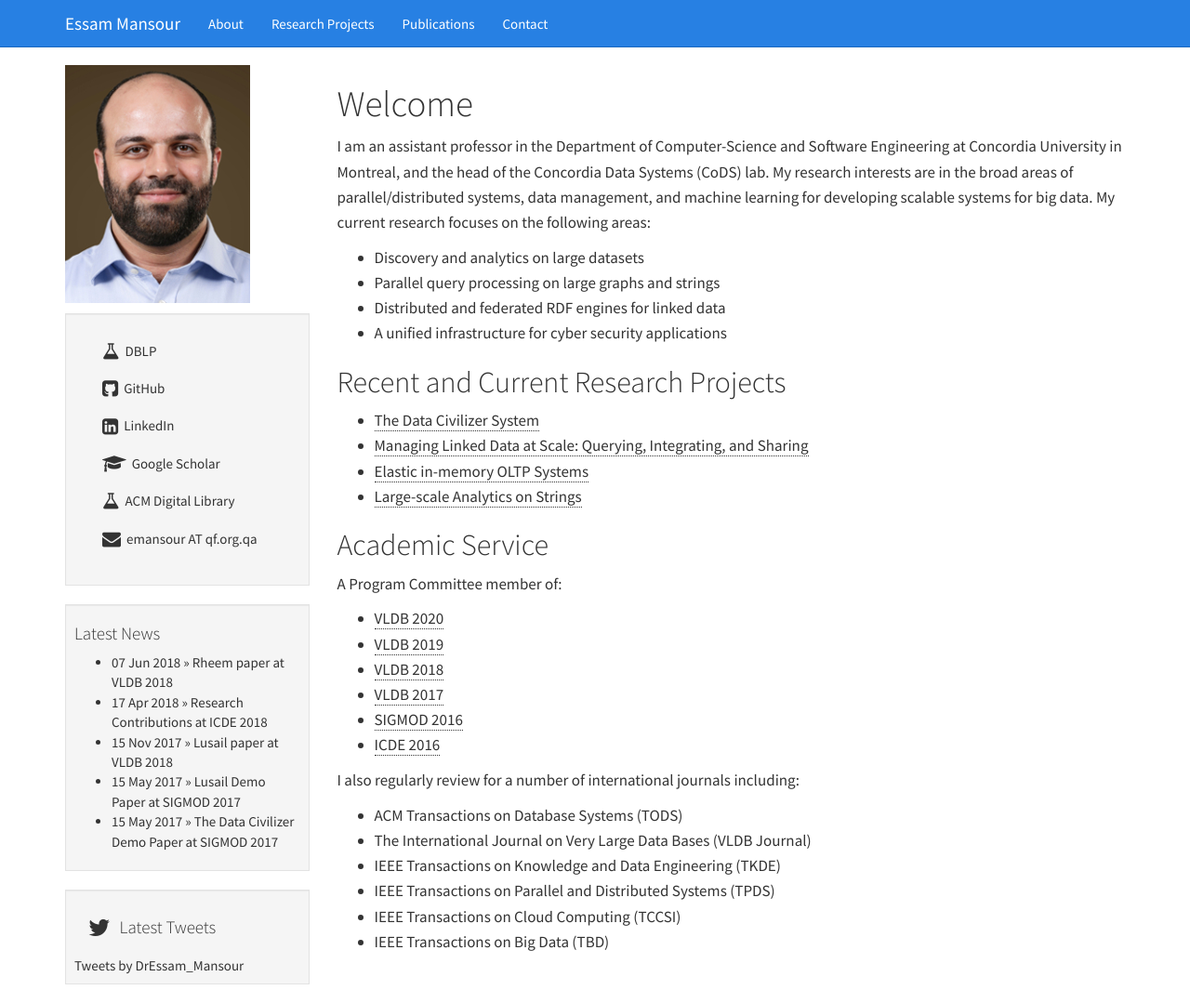
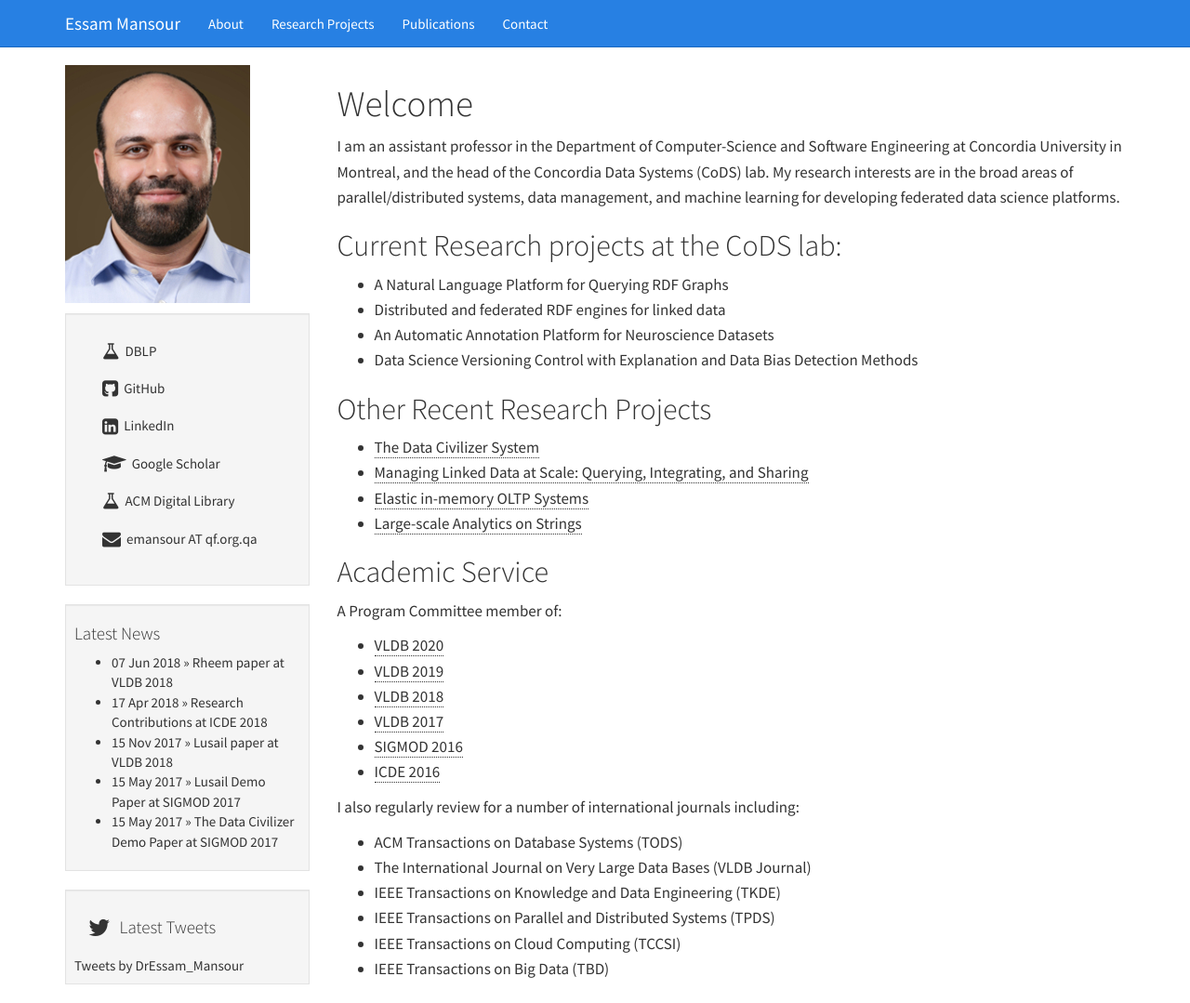
Before and after one commit to mansoure/mansoure.github.io, a Jekyll site: the page built from index.md, in a window 1280 px wide and 1079 px high. Shown: the whole window at 93% size. Built offline with Jekyll 4.4.1, drawn with Linux system fonts in a browser that asks for light colours; comment, search, counter and statistics services are not loaded.

Commit message:
Update index.md

```diff
--- a/index.md
+++ b/index.md
@@ -4,15 +4,17 @@ title: Essam Mansour
 ---
 # Welcome
 
-I am an assistant professor in the Department of Computer-Science and Software Engineering at Concordia University in Montreal, and the head of the Concordia Data Systems (CoDS) lab. My research interests are in the broad areas of parallel/distributed systems, data management, and machine learning for developing scalable systems for big data. My current research focuses on the following areas:
+I am an assistant professor in the Department of Computer-Science and Software Engineering at Concordia University in Montreal, and the head of the Concordia Data Systems (CoDS) lab. My research interests are in the broad areas of parallel/distributed systems, data management, and machine learning for developing federated data science platforms.
 
-- Discovery and analytics on large datasets
-- Parallel query processing on large graphs and strings
+## Current Research projects at the CoDS lab:
+
+- A Natural Language Platform for Querying RDF Graphs
 - Distributed and federated RDF engines for linked data
-- A unified infrastructure for cyber security applications
+- An Automatic Annotation Platform for Neuroscience Datasets
+- Data Science Versioning Control with Explanation and Data Bias Detection Methods
 
 
-## Recent and Current Research Projects
+## Other Recent Research Projects
 
 - [The Data Civilizer System](/research/dc/)
 <!-- - [Collaborative Sharing and Data Integration over Decentralized Graphs](/research/lusail/) -->
```
